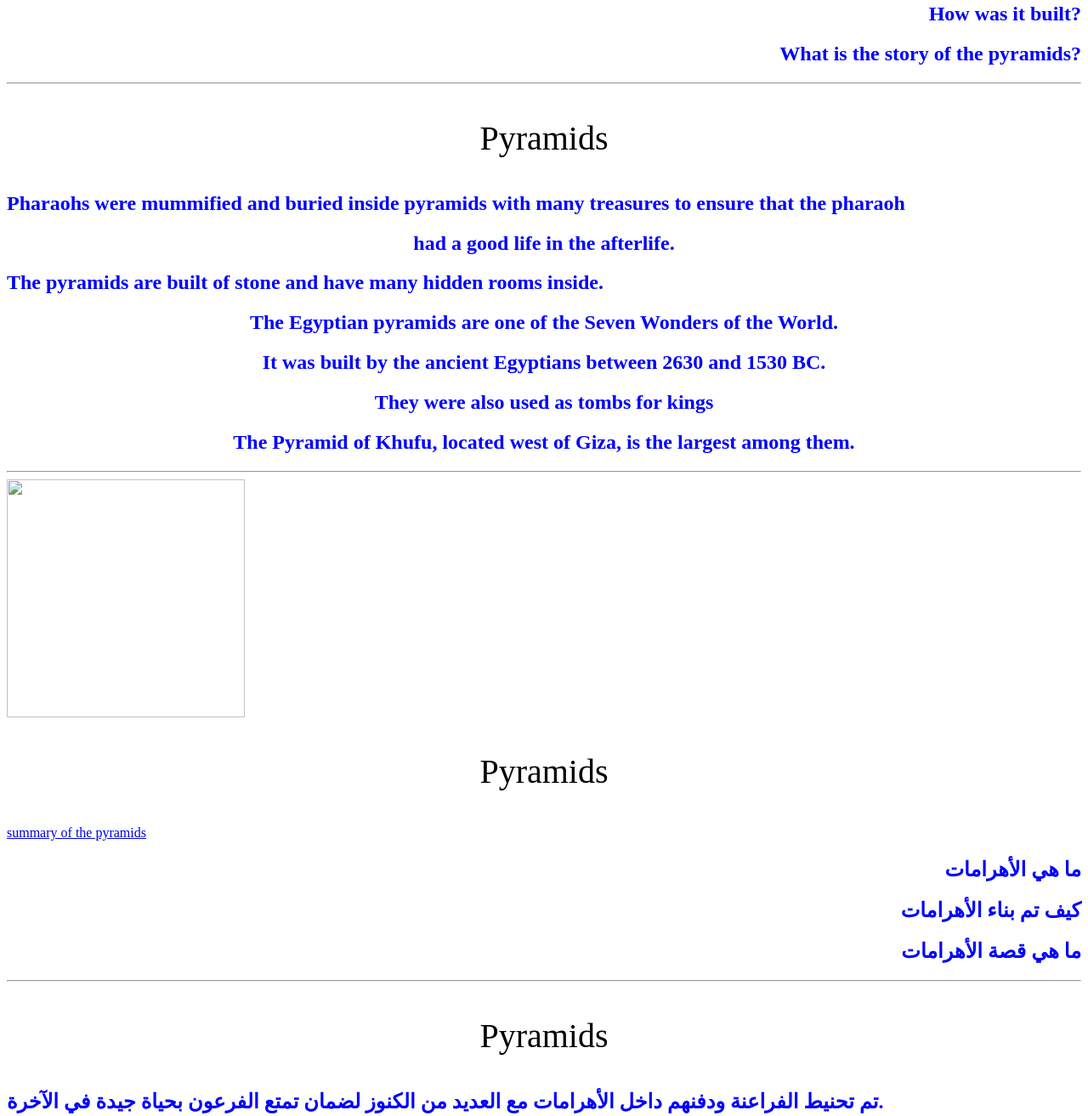
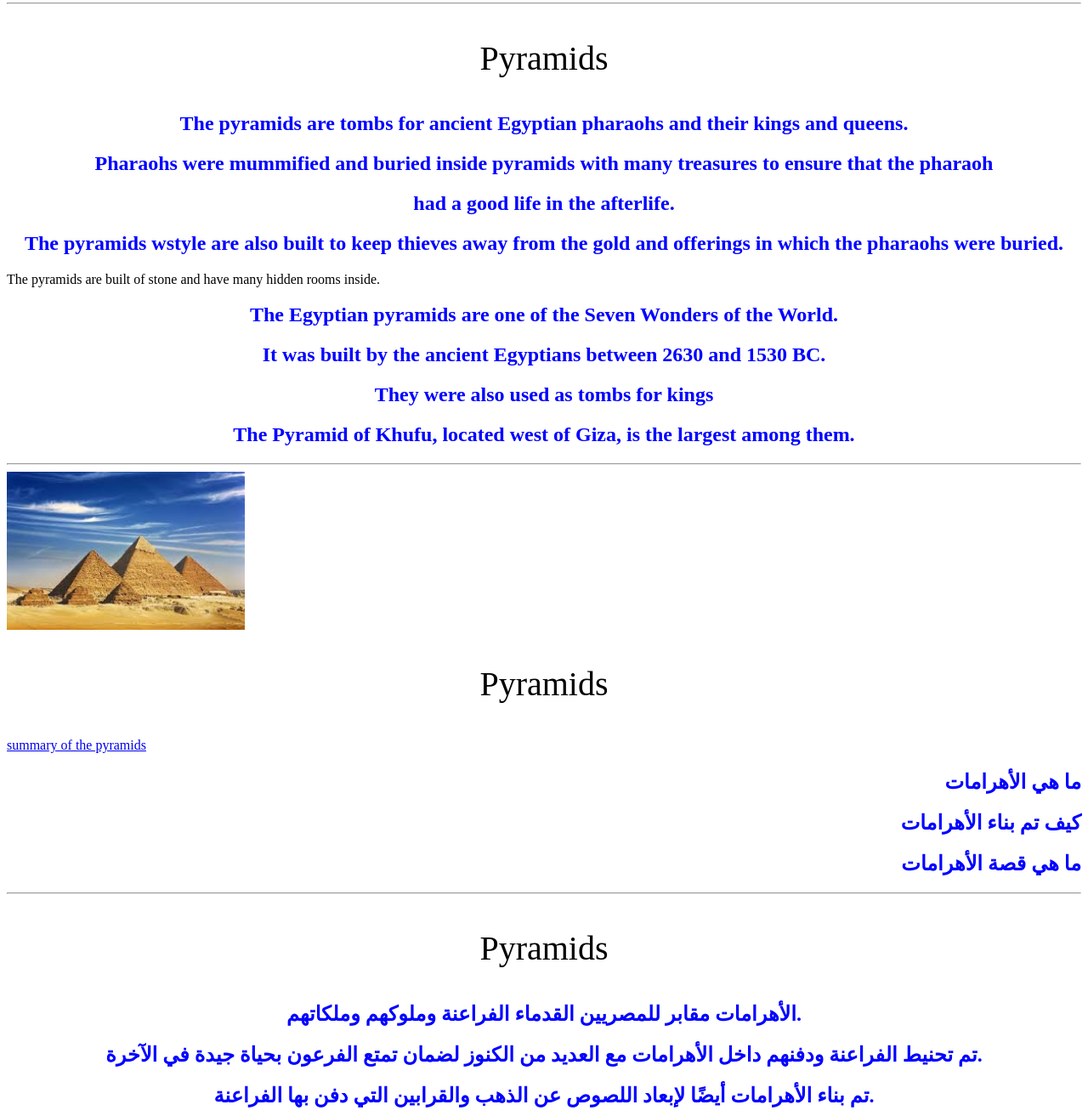
Before and after one commit to mostafaa-khattab/Pyramids, a plain HTML site: page index.html in a window 1280 px wide. Shown: the part 497-1810 px from the top of the page at 85% size. Drawn offline with Linux system fonts and the light colour scheme.

Commit message:
Update index.html

```diff
--- a/index.html
+++ b/index.html
@@ -1,29 +1,43 @@
+<a href="https://www.youtube.com/watch?v=zlnrUmJqmVU">summary of the pyramids</a>
+<p style="color:black;font-size:40;text-align:center">Pyramids</p>
 
-<a href="https://www.youtube.com/watch?v=zlnrUmJqmVU" >summary of the pyramids</a>
-<p style="color:black;strong;font-size:40;text-align:center">Pyramids</p>
-
-<img src="images.jpg"width="280px">
+<img src="Pyramids.jpg" width="280px">
 <h2 style="color:blue;text-align:right">What are pyramids?</h2>
 <h2 style="color:blue;text-align:right">How was it built?</h2>
 <h2 style="color:blue;text-align:right">What is the story of the pyramids?</h2>
 <hr>
-<p style="color:black;strong;font-size:40;text-align:center">Pyramids</p>
-<h2 style="color:blue;text-align:center>The pyramids are tombs for ancient Egyptian pharaohs and their kings and queens.</h2> <h2 style="color:blue;text-align:center>Pharaohs were mummified and buried inside pyramids with many treasures to ensure that the pharaoh<h2 style="color:blue;text-align:center"> had a good life in the afterlife.</h2><h2 style="color:blue;text-align:center> The pyramids wstyle are also built to keep thieves away from the gold and offerings in which the pharaohs were buried.</h2> <h2style="color:blue;text-align:right">The pyramids are built of stone and have many hidden rooms inside.</h2><h2 style="color:blue;text-align:center">The Egyptian pyramids are one of the Seven Wonders of the World.</h2><h2 style="color:blue;text-align:center"> It was built by the ancient Egyptians between 2630 and 1530 BC.</h2><h2 style="color:blue;text-align:center"> They were also used as tombs for kings</h2><h2 style="color:blue;text-align:center"> The Pyramid of Khufu, located west of Giza, is the largest among them.</h2>
+<p style="color:black;font-size:40;text-align:center">Pyramids</p>
+<h2 style="color:blue;text-align:center">The pyramids are tombs for ancient Egyptian pharaohs and their kings and
+    queens.</h2>
+<h2 style="color:blue;text-align:center">Pharaohs were mummified and buried inside pyramids with many treasures to
+    ensure that the pharaoh<h2 style=" color:blue;text-align:center"> had a good life in the afterlife.</h2>
+    <h2 style="color:blue;text-align:center"> The pyramids wstyle are also built to keep thieves away from the gold and
+        offerings in which the pharaohs were buried.</h2>
+    <h2style=" color:blue;text-align:right">The pyramids are built of stone and have many hidden rooms inside.
+</h2>
+<h2 style="color:blue;text-align:center">The Egyptian pyramids are one of the Seven Wonders of the World.</h2>
+<h2 style="color:blue;text-align:center"> It was built by the ancient Egyptians between 2630 and 1530 BC.</h2>
+<h2 style="color:blue;text-align:center"> They were also used as tombs for kings</h2>
+<h2 style="color:blue;text-align:center"> The Pyramid of Khufu, located west of Giza, is the largest among them.
+</h2>
 <hr>
-<img src="images.jpg"width="280px">
-<p style="color:black;strong;font-size:40;text-align:center">Pyramids</p>
-<a href="https://www.youtube.com/watch?v=zlnrUmJqmVU" >summary of the pyramids</a>
+<img src="Pyramids.jpg" width="280px">
+<p style="color:black;font-size:40;text-align:center">Pyramids</p>
+<a href="https://www.youtube.com/watch?v=zlnrUmJqmVU">summary of the pyramids</a>
 
 <h2 style="color:blue;text-align:right">ما هي الأهرامات</h2>
 <h2 style="color:blue;text-align:right"> كيف تم بناء الأهرامات</h2>
 <h2 style="color:blue;text-align:right">ما هي قصة الأهرامات</h2>
 <hr>
-<p style="color:black;strong;font-size:40;text-align:center">Pyramids</p>
-<h2 style="color:blue;text-align:center>الأهرامات مقابر للمصريين القدماء الفراعنة وملوكهم وملكاتهم.</h2>
-<h2 style="color:blue;text-align:center">تم تحنيط الفراعنة ودفنهم داخل الأهرامات مع العديد من الكنوز لضمان تمتع الفرعون بحياة جيدة في الآخرة. </h2>
-<h2 style="color:blue;text-align:center">تم بناء الأهرامات أيضًا لإبعاد اللصوص عن الذهب والقرابين التي دفن بها الفراعنة.</h2>
+<p style="color:black;font-size:40;text-align:center">Pyramids</p>
+<h2 style="color:blue;text-align:center">الأهرامات مقابر للمصريين القدماء الفراعنة وملوكهم وملكاتهم.</h2>
+<h2 style=" color:blue;text-align:center">تم تحنيط الفراعنة ودفنهم داخل الأهرامات مع العديد من الكنوز لضمان تمتع
+    الفرعون بحياة جيدة في الآخرة. </h2>
+<h2 style="color:blue;text-align:center">تم بناء الأهرامات أيضًا لإبعاد اللصوص عن الذهب والقرابين التي دفن بها
+    الفراعنة.</h2>
 <h2 style="color:blue;text-align:center">الأهرامات مبنية من الحجر وبداخلها العديد من الغرف المخفية.</h2>
 <h2 style="color:blue;text-align:center">تعد الأهرامات المصرية إحدى عجائب الدنيا السبع.</h2>
-<h2 style="color:blue;text-align:center">بناها المصريون القدماء بين 2630 و 1530 قبل الميلاد. وقد استخدمت أيضا كمقابر للملوك والملكات.</h2>
+<h2 style="color:blue;text-align:center">بناها المصريون القدماء بين 2630 و 1530 قبل الميلاد. وقد استخدمت أيضا كمقابر
+    للملوك والملكات.</h2>
 <h2 style="color:blue;text-align:center">ويعد هرم خوفو الواقع غرب الجيزة لأكبر بينها.</h2>
-<title>plog</title>
+<title>Pyramids</title>
```
